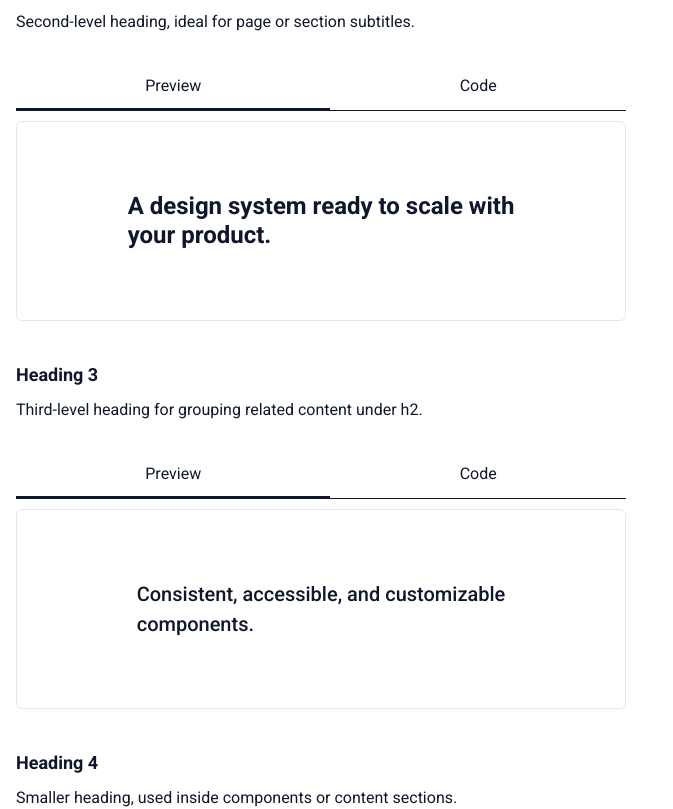
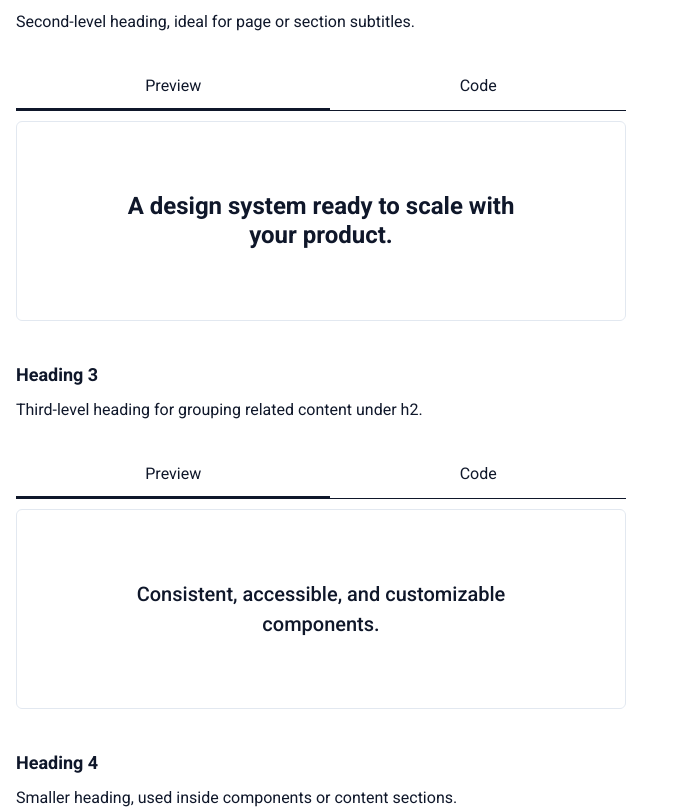
Before and after one commit to willian-leal/wlo-ui-workspace, an Angular app: page /wlo-typography in a window 1280 px wide. Shown: the part 1460-2269 px from the top of the page, without its empty margins (0-673 px from the left). Built offline with nearby package versions, Linux system fonts and the light colour scheme.

Commit message:
Enhance typography showcase layout with improved section styling and center alignment

```diff
--- a/projects/wlo-ui-demo/src/app/components-showcase/typography/typography-showcase.component.html
+++ b/projects/wlo-ui-demo/src/app/components-showcase/typography/typography-showcase.component.html
@@ -267,7 +267,7 @@
     <wlo-typography variant="h4" tag="h3" text="<strong>List</strong>"/>
 
   </div>
-  <div class="section-description">
+  <div class="section-description list">
     <wlo-typography variant="p" tag="h3" text="Unordered list to display grouped items in a vertical list."/>
   </div>
 
--- a/projects/wlo-ui-demo/src/app/components-showcase/typography/typography-showcase.component.scss
+++ b/projects/wlo-ui-demo/src/app/components-showcase/typography/typography-showcase.component.scss
@@ -35,6 +35,7 @@
     border-radius: 6px;
     background-color: transparent;
     color: var(--color-text);
+    text-align: center;
   }
 
   .tab-code {
```
